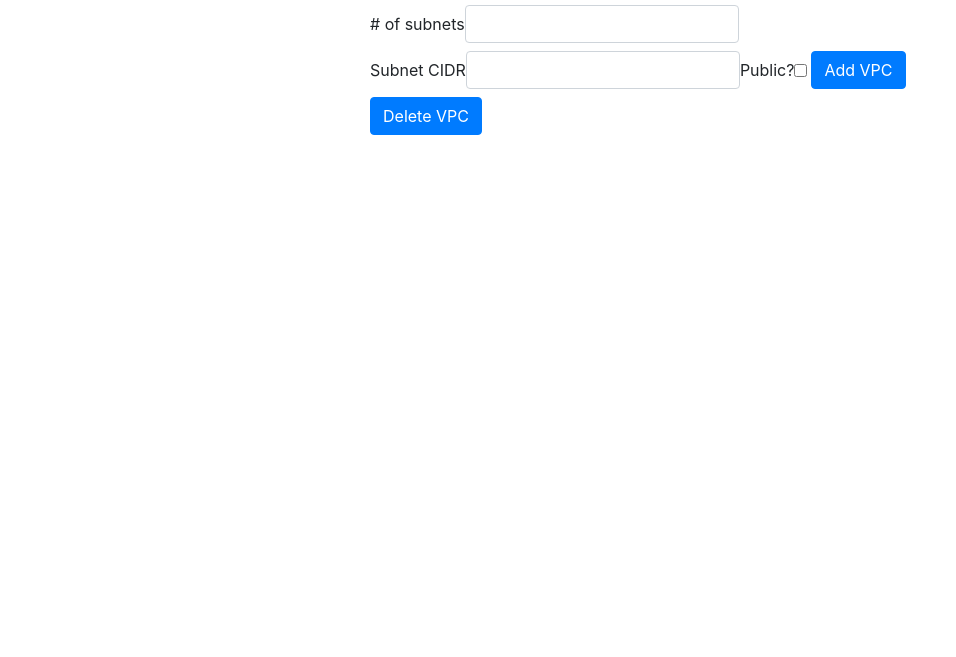
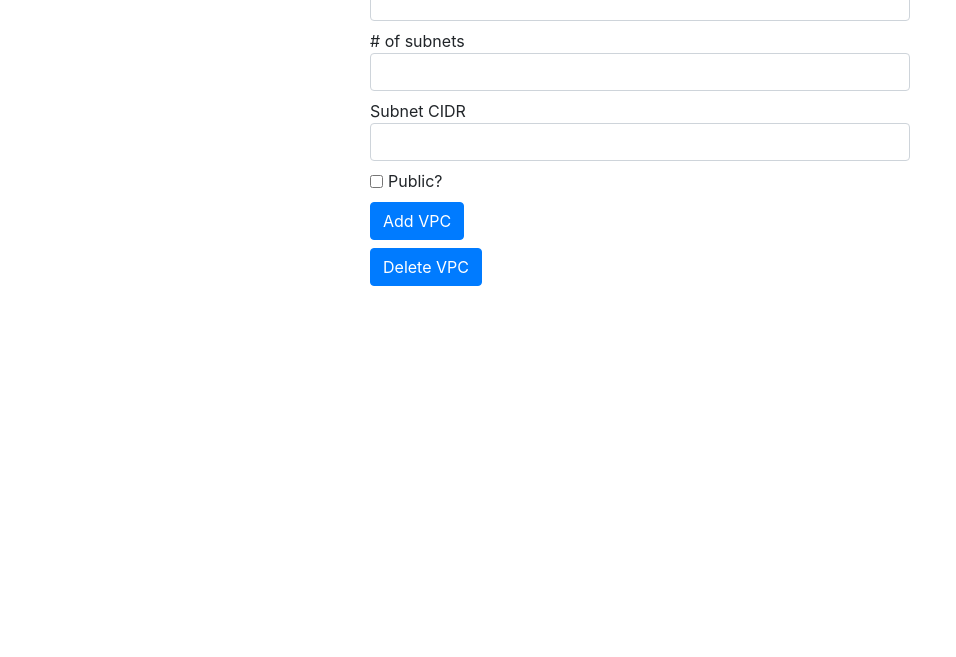
Before and after one commit to zachzeid/Nephelae, a plain HTML site: page index.html in a window 1280 px wide. Shown: the part 143-800 px from the top of the page, without its empty margins (0-956 px from the left). Drawn offline with nearby package versions, Linux system fonts and the light colour scheme.

Commit message:
Update index.html

```diff
--- a/index.html
+++ b/index.html
@@ -8,7 +8,7 @@
     <!-- Bootstrap CSS -->
     <link rel="stylesheet" href="https://maxcdn.bootstrapcdn.com/bootstrap/4.0.0/css/bootstrap.min.css" integrity="sha384-Gn5384xqQ1aoWXA+058RXPxPg6fy4IWvTNh0E263XmFcJlSAwiGgFAW/dAiS6JXm" crossorigin="anonymous">
 
-    <title>CFT Template Generator</title>
+  <title>CFT Template Generator</title>
   </head>
   <body>
     <nav class="navbar navbar-expand-lg navbar-light bg-light">
@@ -18,7 +18,7 @@
       <div class="row justify-content-center">
         <div class="col-6">
           <h2>VPC 1</h2>
-          <form class="form-inline">
+          <form>
             <div class="form-group mb-2">
               <label class="form-check-label" for="vpc-cidr">VPC CIDR</label>
               <input class="form-control" type="text" id="vpc-cidr">
@@ -35,8 +35,12 @@
             </div><!-- subnet cidr .form-group -->
 
             <div class="form-group mb-2">
-              <label class="form-check-label" for="auto-ip">Public?</label>
-              <input type="checkbox" class="form-check-input" id="auto-ip">
+              <div class="form-check form-check-inline">
+                <input type="checkbox" class="form-check-input" id="auto-ip">
+                <label class="form-check-label" for="auto-ip">
+                  Public?
+                </label>
+              </div>
             </div><!-- public checkbox .form-group -->
 
             <div class="form-group mb-2">
```
